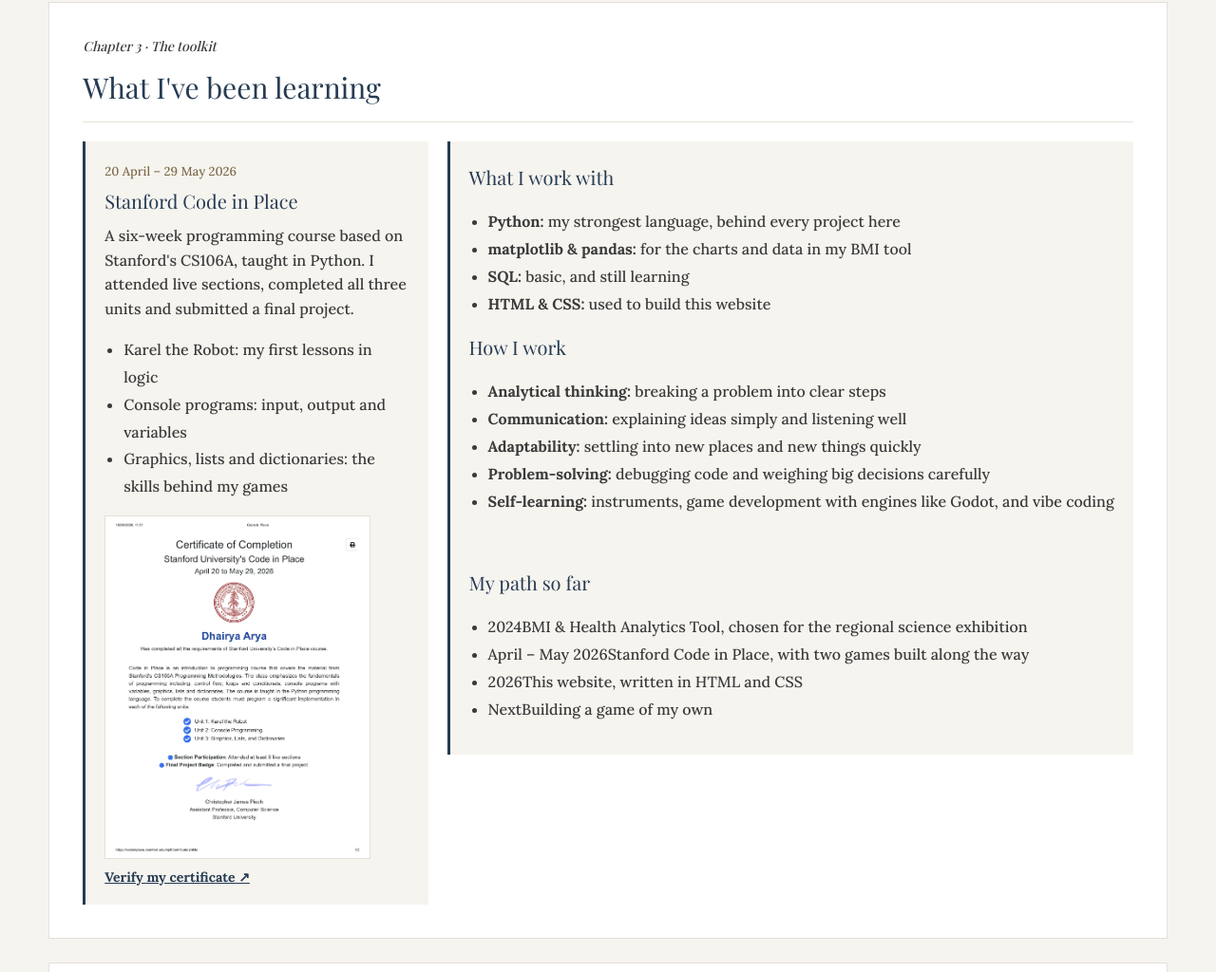
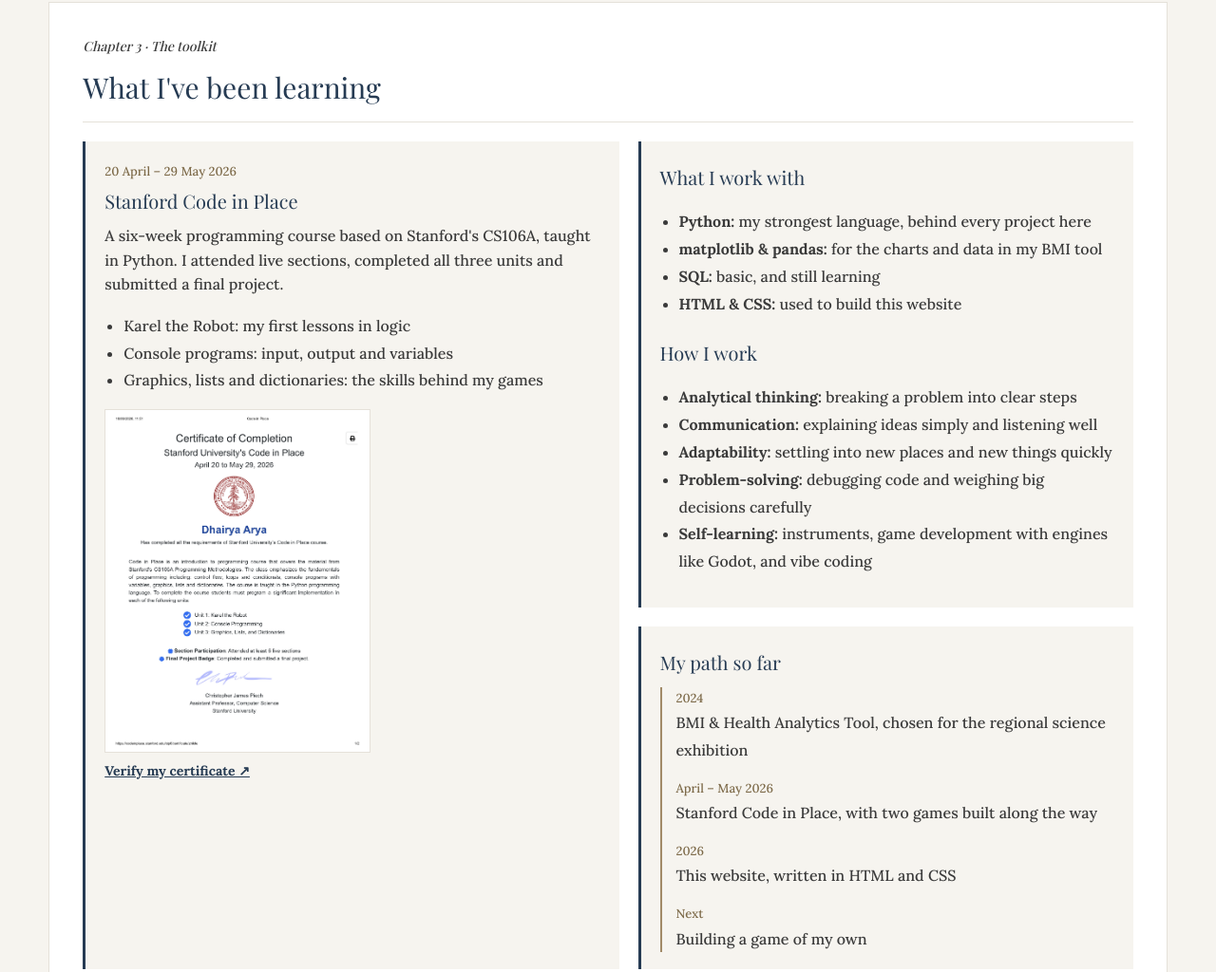
Before and after one commit to DhairyaArya/Resume, a plain HTML site: page index.html in a window 1280 px wide. Shown: the part 1882-2906 px from the top of the page at 95% size. Drawn offline with nearby package versions, Linux system fonts and the light colour scheme; a web font is replaced by a local one.

Commit message:
Update style.css

```diff
--- a/style.css
+++ b/style.css
@@ -309,6 +309,10 @@ header .intro-course {
     font-size: 13px;
 }
 
+.education-entry .sub-heading {
+    margin-top: 22px;
+}
+
 .education-entry a {
     color: #263B53;
     font-size: 14px;
@@ -344,6 +348,39 @@ header .intro-course {
 .two-columns .education-entry {
     flex: 1;
     margin: 0;
+}
+
+.two-columns .stack {
+    flex: 1;
+}
+
+.stack .education-entry {
+    margin: 0 0 20px;
+}
+
+.stack .education-entry:last-child {
+    margin-bottom: 0;
+}
+
+.content-section .path {
+    margin: 10px 0 0;
+    padding-left: 0;
+    list-style: none;
+}
+
+.path li {
+    padding: 0 0 14px 15px;
+    border-left: 2px solid #A18A67;
+}
+
+.path li:last-child {
+    padding-bottom: 0;
+}
+
+.path-date {
+    display: block;
+    color: #7D6A49;
+    font-size: 13px;
 }
 
 
@@ -672,3 +709,9 @@ footer .copyright {
         flex: 1 1 100%;
     }
 }
+
+
+    .interest-card {
+        flex: 1 1 100%;
+    }
+}
```
